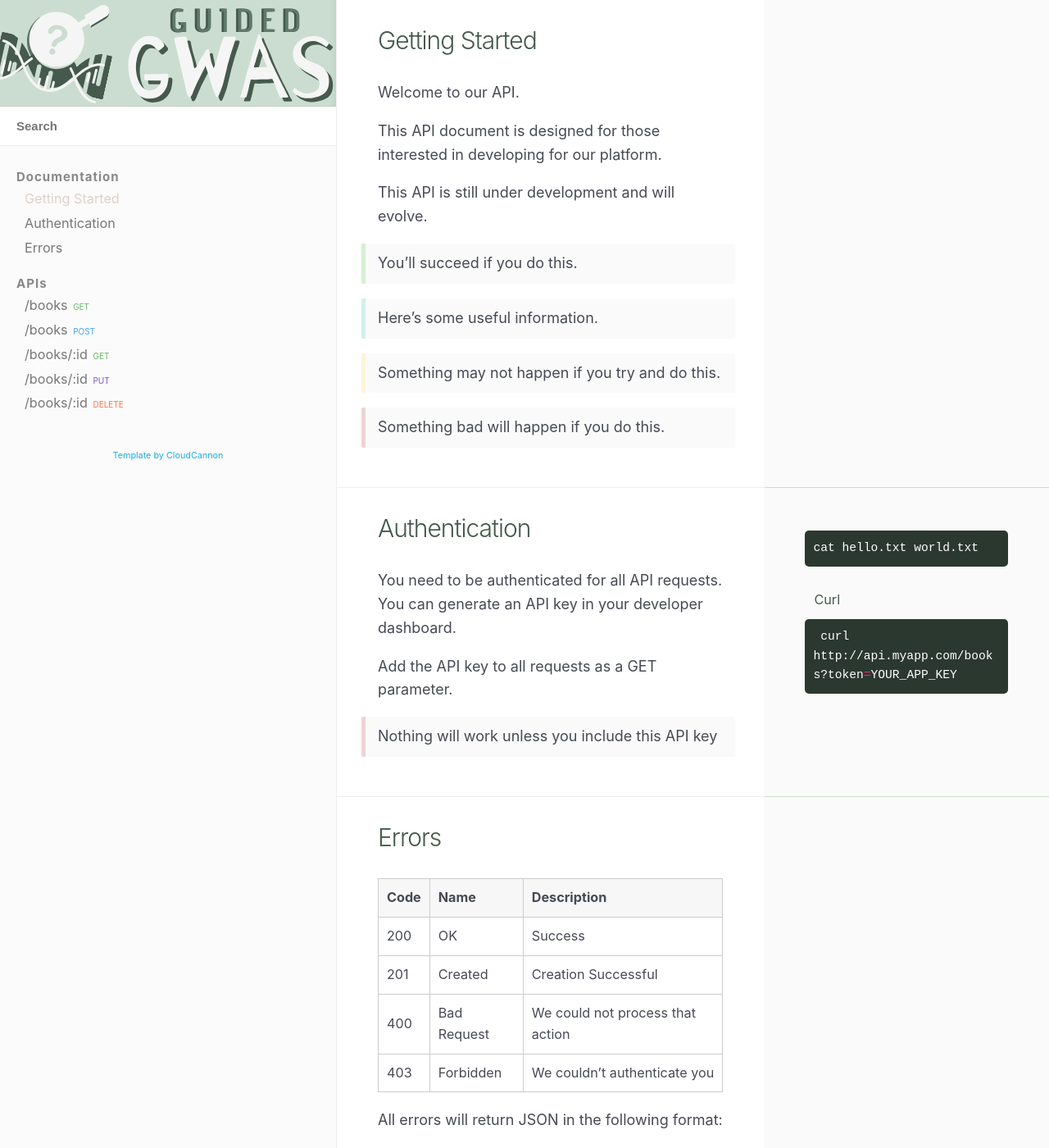
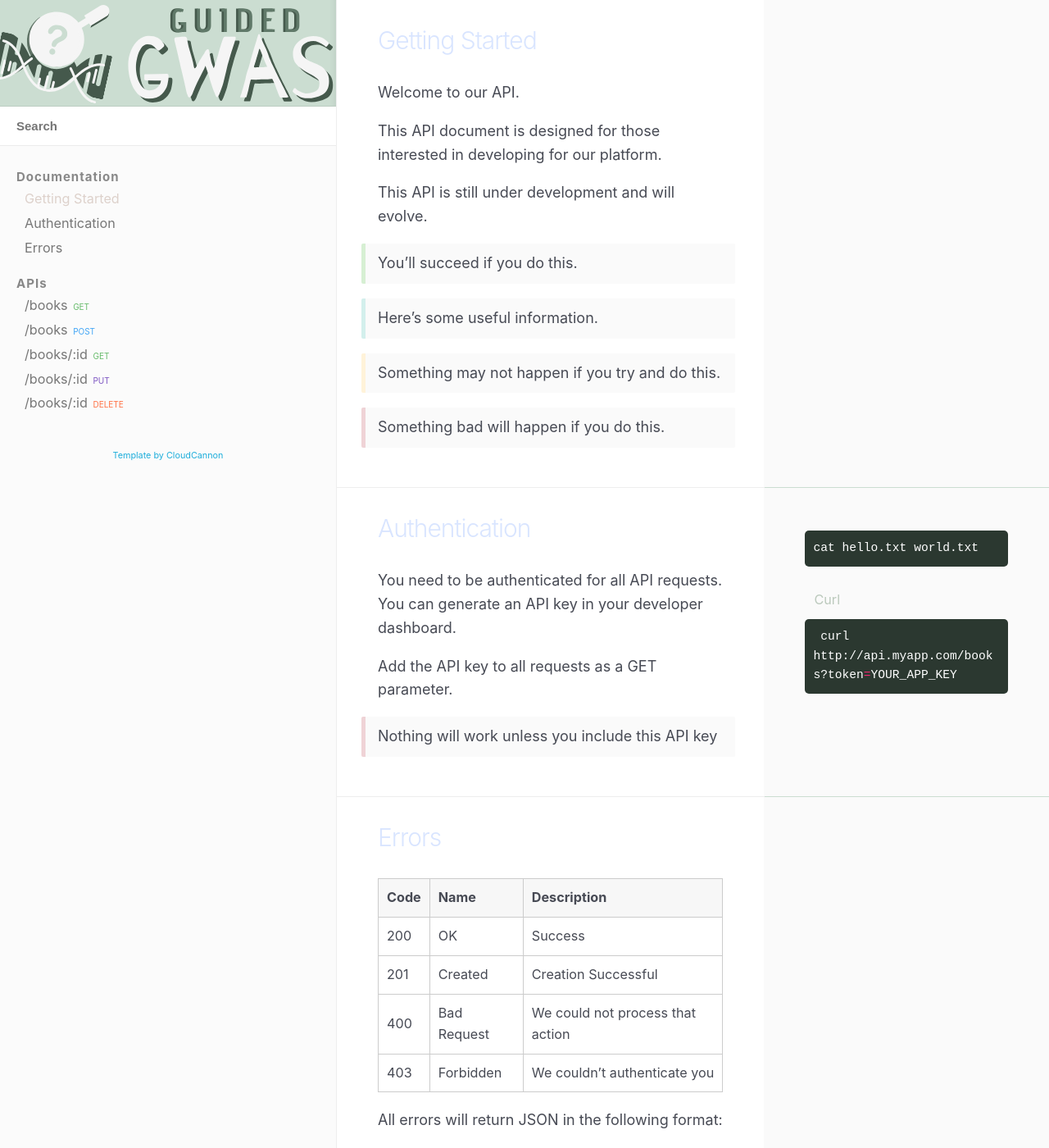
Before and after one commit to bucknor2/gg, a Jekyll site: the page built from index.html, in a window 1280 px wide and 1400 px high. Shown: the whole window at 82% size. Built offline with Jekyll 4.4.1, drawn with Linux system fonts in a browser that asks for light colours; nearby versions of some CDN libraries.

Commit message:
Update _main.scss

```diff
--- a/_sass/_main.scss
+++ b/_sass/_main.scss
@@ -103,12 +103,12 @@ p {
 
 h3 a {
 	text-decoration: none;
-	color: #45594C;
+	color: #d9e5ff;
 }
 
 h3 a:hover {
 	text-decoration: none;
-	color: #45594C;
+	color: #d9e5ff;
 }
 a {
 	color: #1EAEDB; text-decoration: none;
@@ -406,7 +406,7 @@ hr {
 }
 
 .code-viewer a.active, .code-viewer a.active:hover, .right-code .code-viewer a.active:hover {
-	color: #45594c;
+	color: #bbc9bc;
 }
 
 
```
